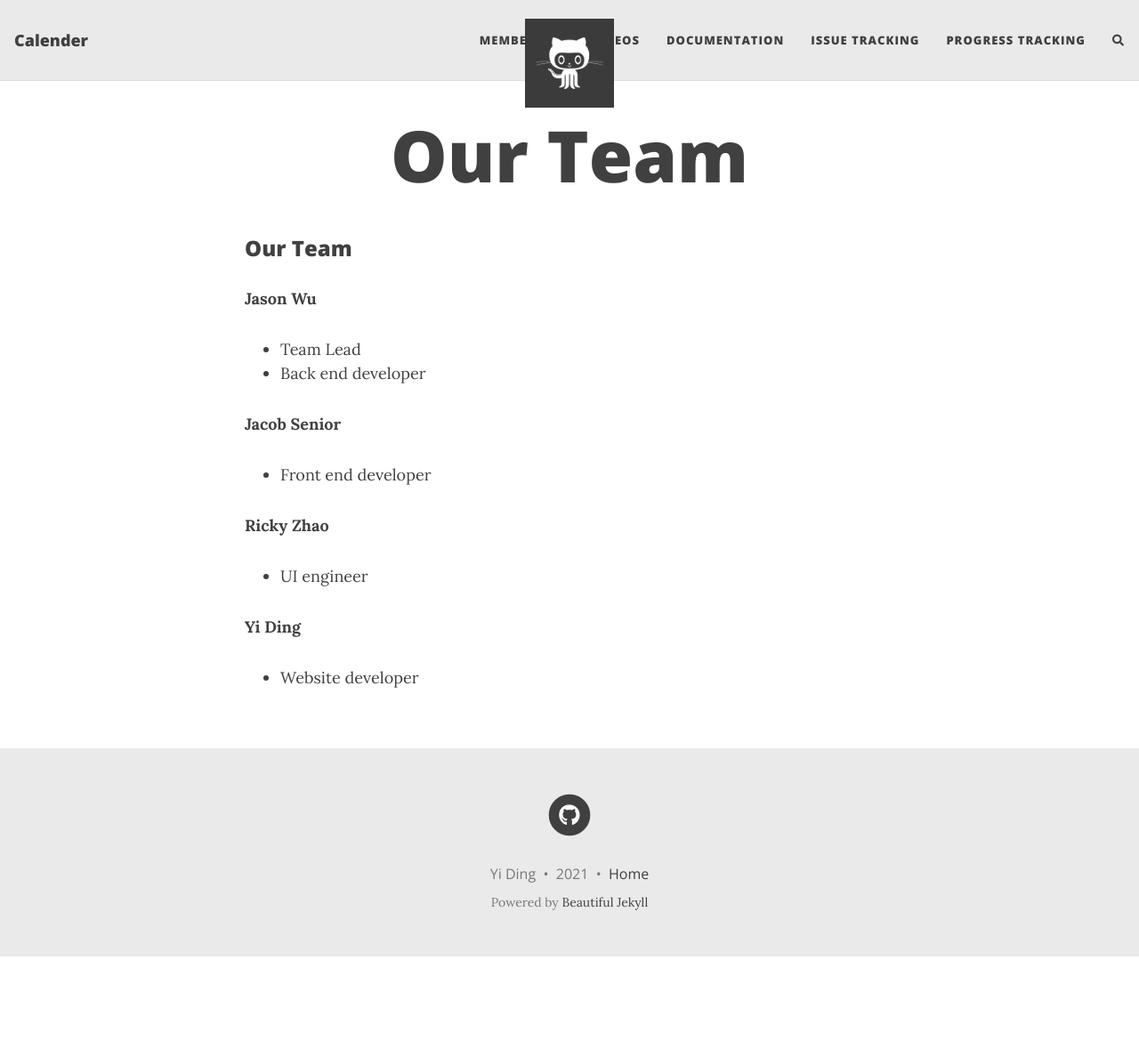
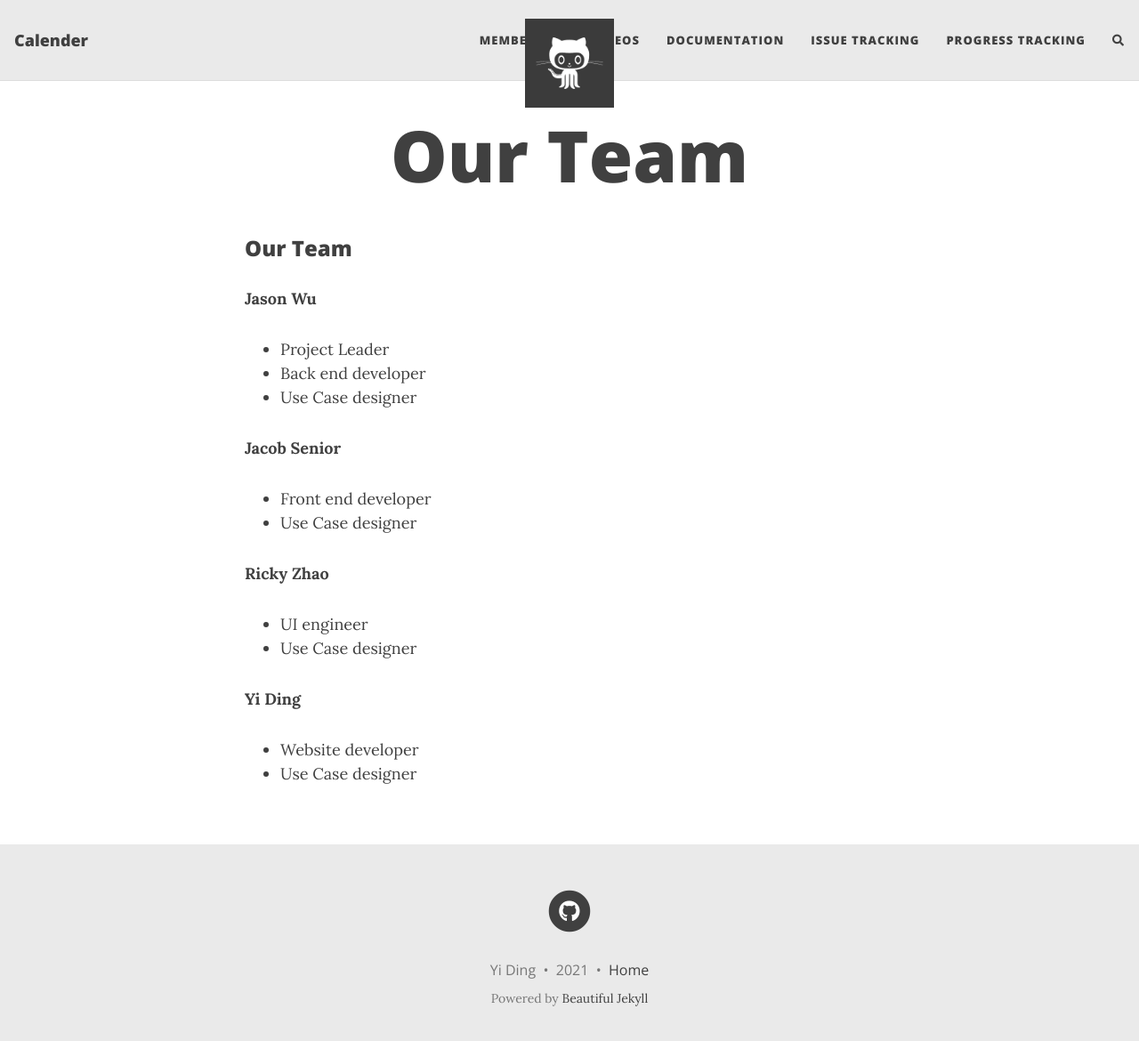
Before and after one commit to Ianewb/SE1-Something, a Jekyll site: the page built from Members.md, in a window 1280 px wide and 1183 px high. Shown: the top 1170 px of the window at 89% size. Built offline with Jekyll 4.4.1, drawn with Linux system fonts in a browser that asks for light colours; nearby versions of some CDN libraries; our own code applies the rules of GitHub Pages for plain Markdown files; comment, search, counter and statistics services are not loaded.

Commit message:
Update Members.md

```diff
--- a/Members.md
+++ b/Members.md
@@ -1,14 +1,18 @@
 ### Our Team
 
 **Jason Wu**
-* Team Lead
+* Project Leader
 * Back end developer
+* Use Case designer
 
 **Jacob Senior**
 * Front end developer
+* Use Case designer
 
 **Ricky Zhao**
 * UI engineer
+* Use Case designer
 
 **Yi Ding**
 * Website developer
+* Use Case designer
```
